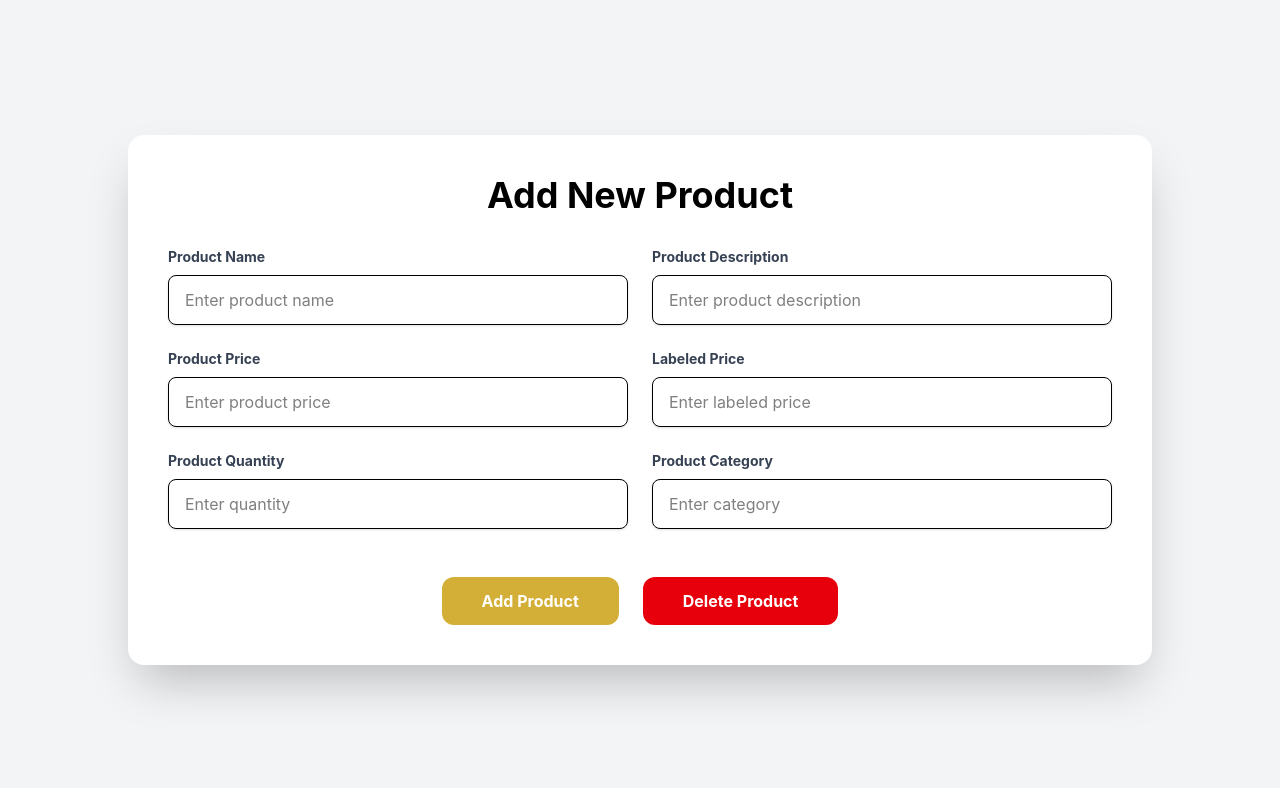
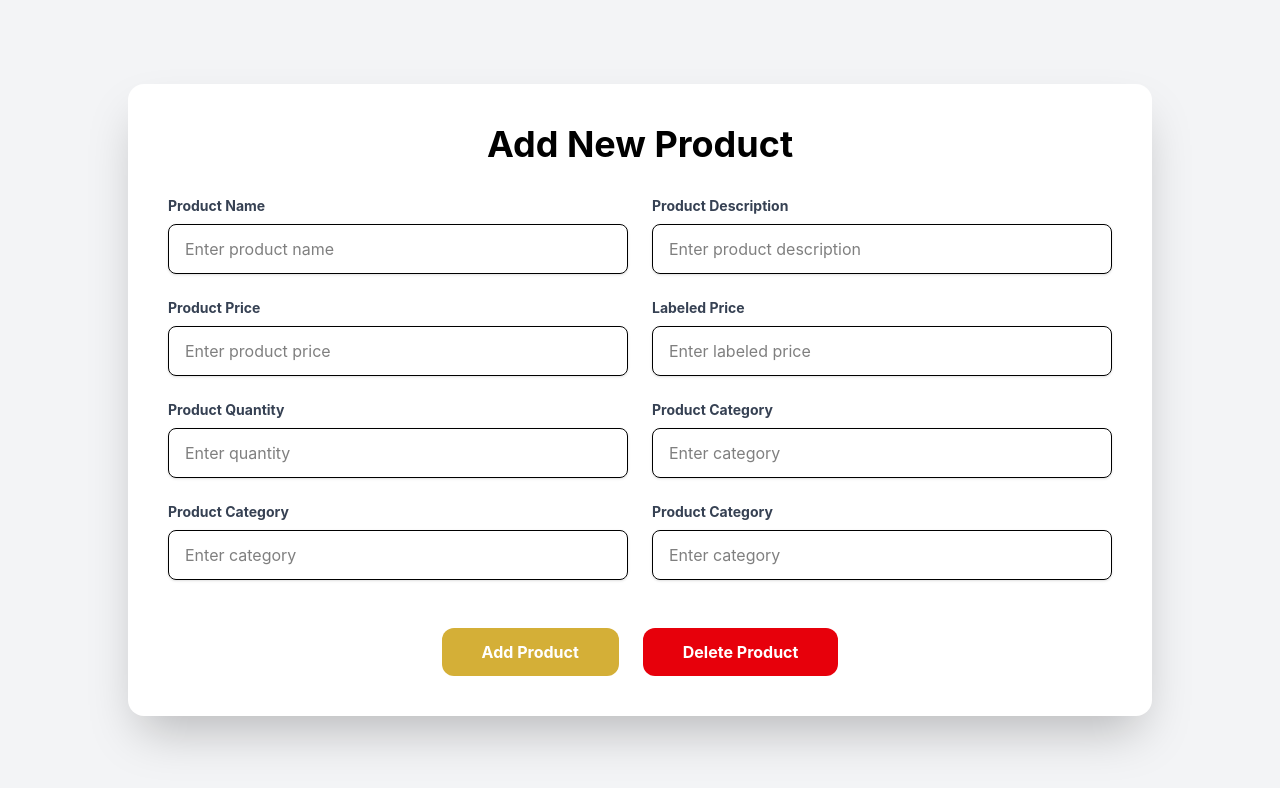
Before and after one commit to Y-Dilshan/gym_management_system_group_project, a React (Vite) app in the folder gms_frontend/: page /admin/add-product in a window 1280 px wide. Shown: the top 788 px of the page. Built offline with nearby package versions, Linux system fonts and the light colour scheme.

Commit message:
added new features

```diff
--- a/gms_frontend/src/pages/admin/adminAddProduct.jsx
+++ b/gms_frontend/src/pages/admin/adminAddProduct.jsx
@@ -51,6 +51,18 @@ export default function AdminAddProduct() {
                         <input id="category" type="text" placeholder="Enter category" className="w-full border rounded-lg py-3 px-4 shadow focus:outline-none focus:ring-2 focus:ring-blue-500"/>
                     </div>
 
+                    <div>
+                        <label className="block text-gray-700 text-sm font-bold mb-2" htmlFor="category" > Product Category </label>
+
+                        <input id="category" type="text" placeholder="Enter category" className="w-full border rounded-lg py-3 px-4 shadow focus:outline-none focus:ring-2 focus:ring-blue-500"/>
+                    </div>
+
+                    <div>
+                        <label className="block text-gray-700 text-sm font-bold mb-2" htmlFor="category" > Product Category </label>
+
+                        <input id="category" type="text" placeholder="Enter category" className="w-full border rounded-lg py-3 px-4 shadow focus:outline-none focus:ring-2 focus:ring-blue-500"/>
+                    </div>
+
                     {/* Buttons */}
                     <div className="md:col-span-2 flex justify-center gap-6 mt-6">
 
```
